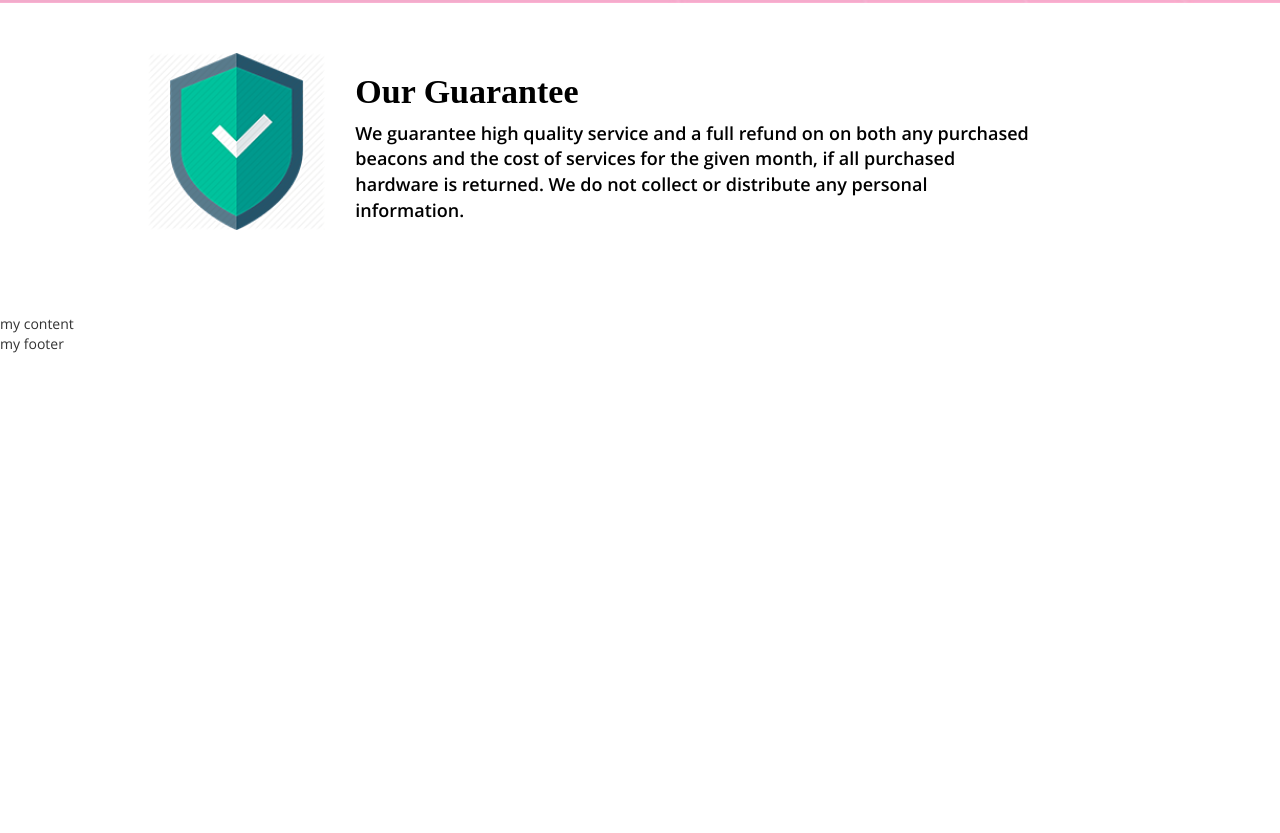
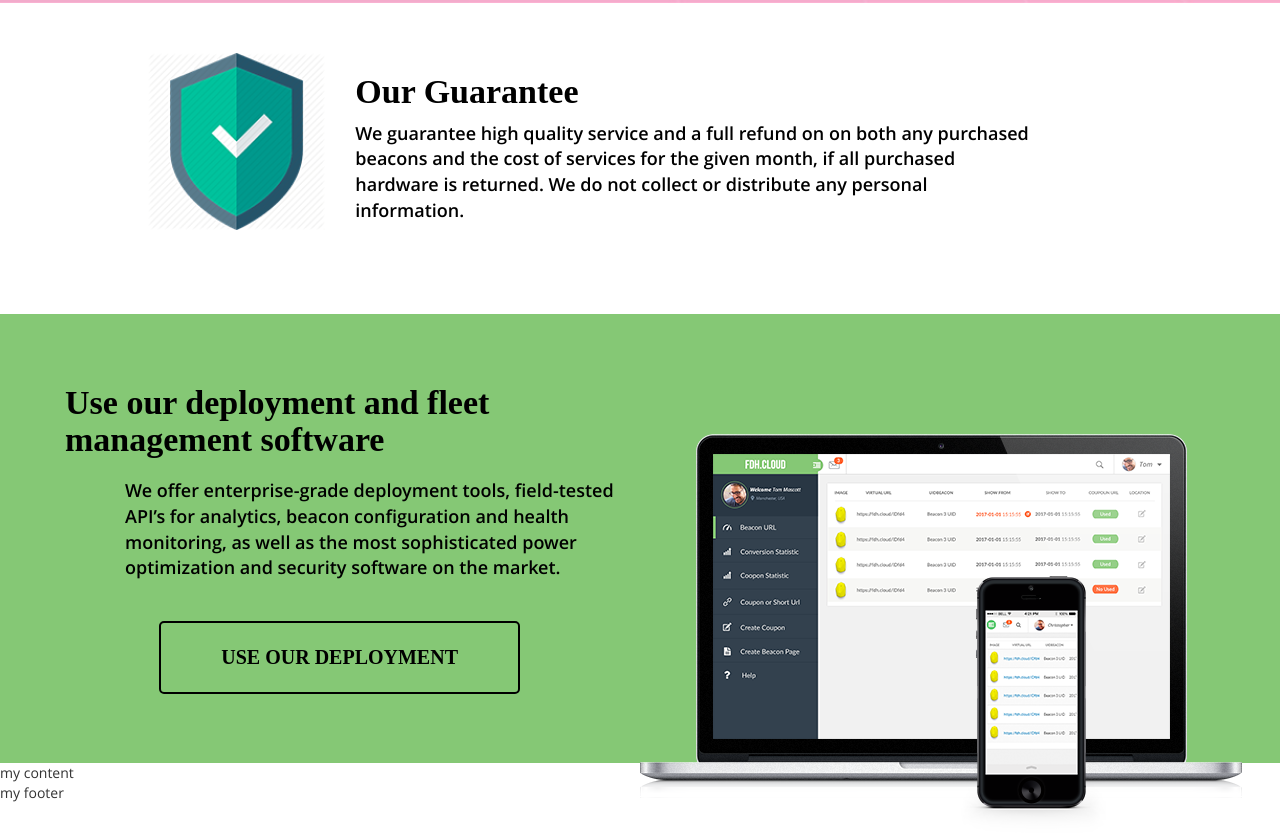
Before and after one commit to Volizik/lending_Bikony, a website: page index.html in a window 1280 px wide. Shown: the part 4511-5344 px from the top of the page. Before the commit the page ends 4865 px from the top, so only its background shows below. Drawn offline with Linux system fonts and the light colour scheme; files that its build step writes are made by us from their sources; files whose address does not match are found by name; a web font is replaced by a local one.

Commit message:
add deployment

```diff
--- /dev/null
+++ b/app/sass/content/_deployment.scss
@@ -0,0 +1,26 @@
+.deployment {
+  background-color: #85c875;
+  padding-top: 50px;
+  &__text {
+    width: 50%;
+    float: left;
+    p {
+      padding: 10px 20px 10px 60px;
+      font-weight: 600;
+    }
+    a {
+      display: inline-block;
+      margin-top: 20px;
+      float: right;
+      margin-right: 120px;
+    }
+  }
+  &__img {
+    width: 50%;
+    float: left;
+    img {
+      position: relative;
+      bottom: -70px;
+    }
+  }
+}
--- a/app/sass/content/_style.scss
+++ b/app/sass/content/_style.scss
@@ -5,3 +5,4 @@
 @import "_how-started";
 @import "_benefits";
 @import "_guarant";
+@import "_deployment";
--- a/index.html
+++ b/index.html
@@ -308,6 +308,26 @@
 </div>
 <!-- end guarantee.html-->
 
+<!-- start deployment.html-->
+<div class="deployment container-fluid">
+    <div class="container">
+        <div class="row">
+            <div class="col-md-12">
+                <div class="deployment__text">
+                    <h2>Use our deployment and fleet management software</h2>
+                    <p> We offer enterprise-grade deployment tools, field-tested API’s for analytics, beacon configuration and health monitoring, as well as the most sophisticated power optimi­zation and security software on the market.
+                    </p>
+                    <a href="#" class="btn-order">Use our deployment</a>
+                </div>
+                <div class="deployment__img">
+                    <img src="img/mokup.png" alt="">
+                </div>
+            </div>
+        </div>
+    </div>
+</div>
+<!-- end deployment.html-->
+
 <!-- start content.html-->
 
 <!-- @@block  =  content-->
```
Also changed, not shown: app/html/deployment.html (added, +17 -0 lines), app/html/pages/index.html (+2 -0 lines), css/styles.min.css.
